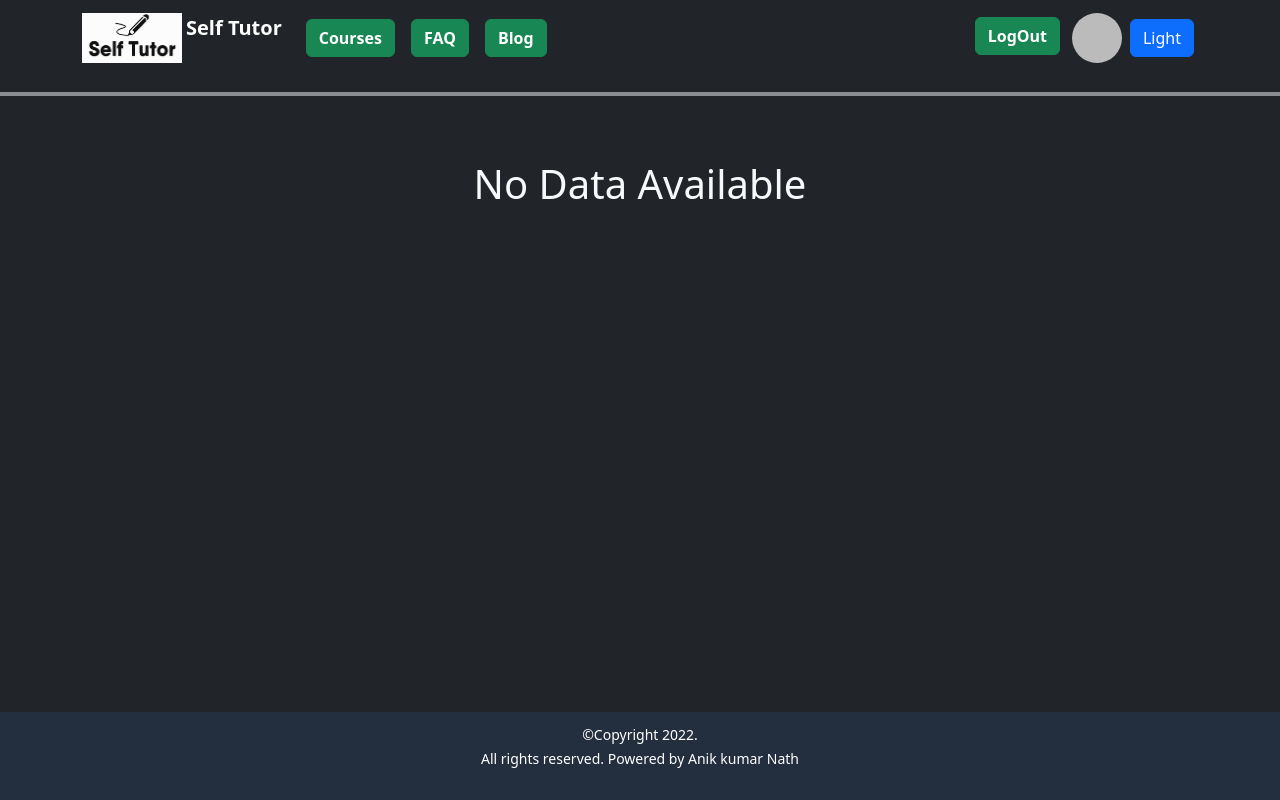
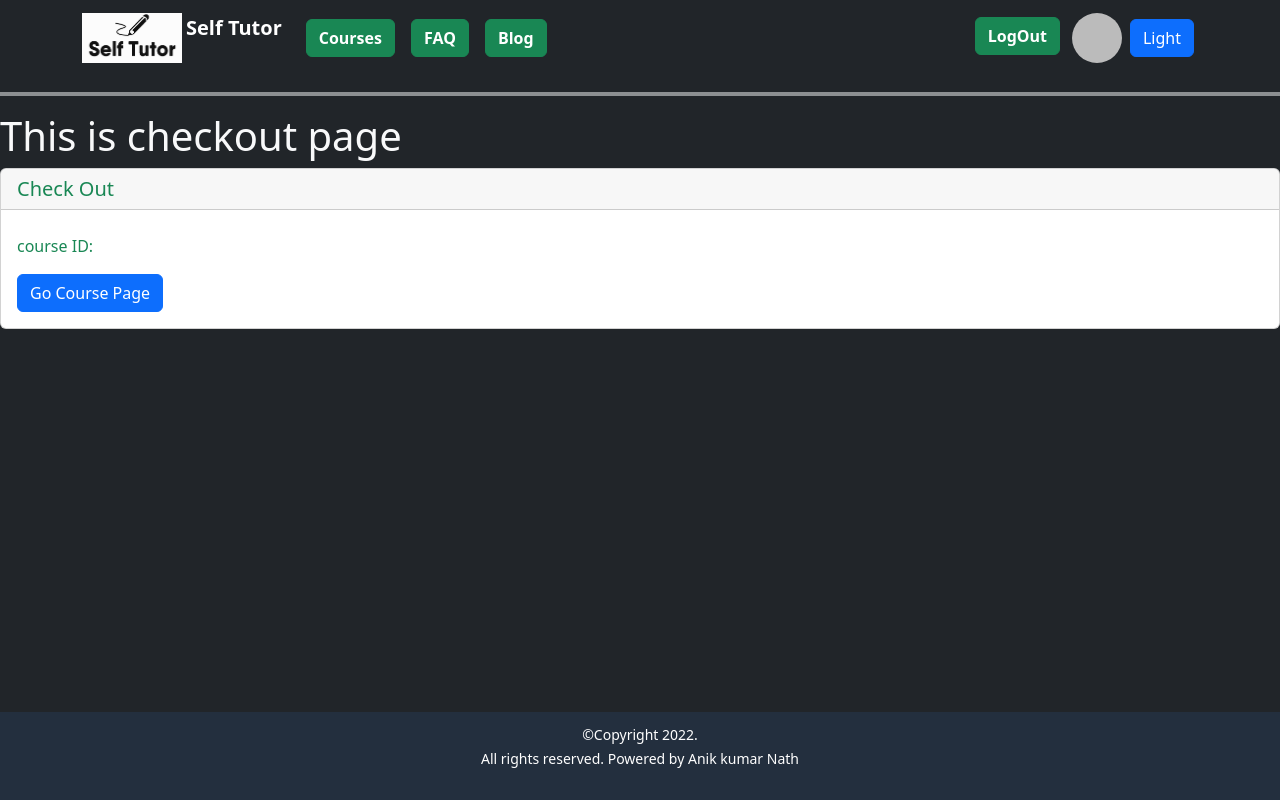
Before and after one commit to anik-kumar-nath/Self-Tutor-Client-Side, a React (Create React App) app: page /checkout in a window 1280 px wide. Built offline with nearby package versions, Linux system fonts and the light colour scheme; no server answers; sample sign-in values are in the browser's storage.

Commit message:
done private route and checkout page

```diff
--- a/src/Context/AuthContextProvider.js
+++ b/src/Context/AuthContextProvider.js
@@ -15,6 +15,7 @@ const AuthContextProvider = ({ children }) => {
     }
 
     const [category, setcategory] = useState(null);
+    const [checkout, setCheckout] = useState({});
 
     const [user, setUser] = useState(null);
     const [loading, setLoading] = useState(true);
@@ -44,7 +45,6 @@ const AuthContextProvider = ({ children }) => {
 
     useEffect(() => {
         const unsubscribe = onAuthStateChanged(auth, (currentUser) => {
-            console.log('inside auth state change', currentUser);
             setUser(currentUser);
             setLoading(false);
         });
@@ -55,7 +55,7 @@ const AuthContextProvider = ({ children }) => {
 
     }, [])
 
-    const AuthInfo = { theme, handleToggleTheme, user, createUser, signIn, logOut, loading, updateUserProfile, providerLogin, category, setcategory };
+    const AuthInfo = { theme, handleToggleTheme, user, createUser, signIn, logOut, loading, updateUserProfile, providerLogin, category, setcategory, setCheckout, checkout };
     return (
         <div>
             <AuthContext.Provider value={AuthInfo}>
--- a/src/Pages/Checkout/Checkout.js
+++ b/src/Pages/Checkout/Checkout.js
@@ -0,0 +1,28 @@
+import React, { useContext } from 'react';
+import Button from 'react-bootstrap/Button';
+import Card from 'react-bootstrap/Card';
+import { Link } from 'react-router-dom';
+import { AuthContext } from '../../Context/AuthContextProvider';
+
+const Checkout = () => {
+    const { checkout } = useContext(AuthContext);
+    console.log(checkout);
+    return (
+        <div>
+            <h1> This is checkout page {checkout.title}</h1>
+            <Card className='text-success'>
+                <Card.Header as="h5">Check Out</Card.Header>
+                <Card.Body>
+                    <Card.Title>{checkout.title}</Card.Title>
+                    <Card.Text>
+                        course ID: {checkout._id}
+                    </Card.Text>
+                    <Link to='/' className='btn btn-primary'>Go Course Page</Link>
+                </Card.Body>
+            </Card>
+
+        </div>
+    );
+};
+
+export default Checkout;
--- a/src/Pages/Courses/CourseDetails/CourseDetails.js
+++ b/src/Pages/Courses/CourseDetails/CourseDetails.js
@@ -1,9 +1,10 @@
-import React from 'react';
-import { Button } from 'react-bootstrap';
-import { useLoaderData } from 'react-router-dom';
+import React, { useContext } from 'react';
+import { Link, useLoaderData } from 'react-router-dom';
 import ReactToPdf from "react-to-pdf";
+import { AuthContext } from '../../../Context/AuthContextProvider';
 
 const CourseDetails = () => {
+    const { setCheckout } = useContext(AuthContext);
     const courseDetails = useLoaderData();
     const { title, details, image } = courseDetails;
     const options = {
@@ -22,8 +23,8 @@ const CourseDetails = () => {
             <div ref={ref} className="mx-auto">
                 <h2 className='text-success'>{title}</h2>
                 <img src={image} alt="" className='w-100' height="300" style={{ 'alignContent': 'center' }} />
-                <p className='text-success'> {details}</p>
-                <Button variant="primary">Get Premium Access</Button>
+                <p className='text-success fw-bolder'> {details}</p>
+                <Link to={'/checkout'} className='btn btn-primary' onClick={() => setCheckout(courseDetails)}>Get Premium Access</Link>
             </div>
         </div>
     );
--- a/src/Pages/Login/Login.js
+++ b/src/Pages/Login/Login.js
@@ -1,11 +1,17 @@
 import { GithubAuthProvider, GoogleAuthProvider } from 'firebase/auth';
-import React, { useContext } from 'react';
+import React, { useContext, useState } from 'react';
 import { Button, ButtonGroup, Form } from 'react-bootstrap';
-import { Link } from 'react-router-dom';
+import { Link, useLocation, useNavigate } from 'react-router-dom';
 import { AuthContext } from '../../Context/AuthContextProvider';
 
 const Login = () => {
     const { signIn, providerLogin } = useContext(AuthContext);
+    const [error, setError] = useState("");
+
+    const navigate = useNavigate();
+    const location = useLocation();
+    const from = location.state?.from?.pathname || '/';
+
 
     const GoogleProvider = new GoogleAuthProvider();
     const GithubProvider = new GithubAuthProvider();
@@ -17,12 +23,13 @@ const Login = () => {
         const password = form.password.value;
         signIn(email, password)
             .then(result => {
+                setError('');
                 const user = result.user;
-                console.log(user);
                 form.reset();
+                navigate(from, { replace: true });
             })
             .catch(error => {
-                console.error(error);
+                setError(error.message);
             })
     }
 
@@ -44,6 +51,8 @@ const Login = () => {
                             <Button variant="primary" type="submit" className='w-100'>
                                 Submit
                             </Button>
+                            <br />
+                            <strong className='text-danger'>{error}</strong>
                         </Form>
                         <p>No account yet? <Link to={'/register'}>Register Now</Link> </p>
                         <hr className='border border-danger border-2 opacity-50 w-100' />
--- a/src/Pages/Login/LogingWithEmail/Register.js
+++ b/src/Pages/Login/LogingWithEmail/Register.js
@@ -1,9 +1,10 @@
-import React, { useContext } from 'react';
+import React, { useContext, useState } from 'react';
 import { Button, Form } from 'react-bootstrap';
 import { AuthContext } from '../../../Context/AuthContextProvider';
 
 const Register = () => {
     const { createUser, updateUserProfile } = useContext(AuthContext);
+    const [error, setError] = useState("");
 
     const handleUpdateProfile = (name, photoURL) => {
         const profile = {
@@ -22,14 +23,14 @@ const Register = () => {
         const UserPhotoURL = form.UserPhotoURL.value;
         const email = form.email.value;
         const password = form.password.value;
-        console.log(name, UserPhotoURL, email, password);
         createUser(email, password)
             .then(result => {
+                setError('');
                 form.reset();
                 handleUpdateProfile(name, UserPhotoURL);
             })
-            .catch(e => {
-                console.error(e);
+            .catch(error => {
+                setError(error.message);
             });
     }
 
@@ -57,6 +58,8 @@ const Register = () => {
                 <Button variant="primary" type="submit">
                     Submit
                 </Button>
+                <br />
+                <strong className='text-danger'>{error}</strong>
             </Form>
         </div>
     );
--- /dev/null
+++ b/src/Routes/PrivateRoute.js
@@ -0,0 +1,21 @@
+import React, { useContext } from 'react';
+import { Navigate, useLocation } from 'react-router-dom';
+import { AuthContext } from '../Context/AuthContextProvider';
+
+const PrivateRoute = ({ children }) => {
+    const currentLocation = useLocation();
+
+    const { user, loading } = useContext(AuthContext);
+
+    if (loading) {
+        return (<h1>Waiting........</h1>);
+    }
+
+
+    if (!user) {
+        return <Navigate to={'/login'} state={{ from: currentLocation }} replace></Navigate>
+    }
+    return children;
+};
+
+export default PrivateRoute;
--- a/src/Routes/Route.js
+++ b/src/Routes/Route.js
@@ -2,12 +2,14 @@ import React from 'react';
 import { createBrowserRouter } from 'react-router-dom';
 import Main from '../Layout/Main';
 import Blogs from '../Pages/Blog/Blogs';
+import Checkout from '../Pages/Checkout/Checkout';
 import CourseDetails from '../Pages/Courses/CourseDetails/CourseDetails';
 import Courses from '../Pages/Courses/Courses';
 import ErrorRoute from '../Pages/ErrorRoute/ErrorRoute';
 import Faq from '../Pages/Faq/Faq';
 import Login from '../Pages/Login/Login';
 import Register from '../Pages/Login/LogingWithEmail/Register';
+import PrivateRoute from './PrivateRoute';
 
 export const routes = createBrowserRouter([
     {
@@ -23,6 +25,11 @@ export const routes = createBrowserRouter([
             {
                 path: '/',
                 element: <Courses></Courses>,
+                errorElement: <ErrorRoute></ErrorRoute>
+            },
+            {
+                path: '/checkout',
+                element: <PrivateRoute><Checkout></Checkout></PrivateRoute>,
                 errorElement: <ErrorRoute></ErrorRoute>
             },
             {
```
Also changed, not shown: src/Pages/Courses/DownloadPdf/DownloadPdf.js (deleted).
